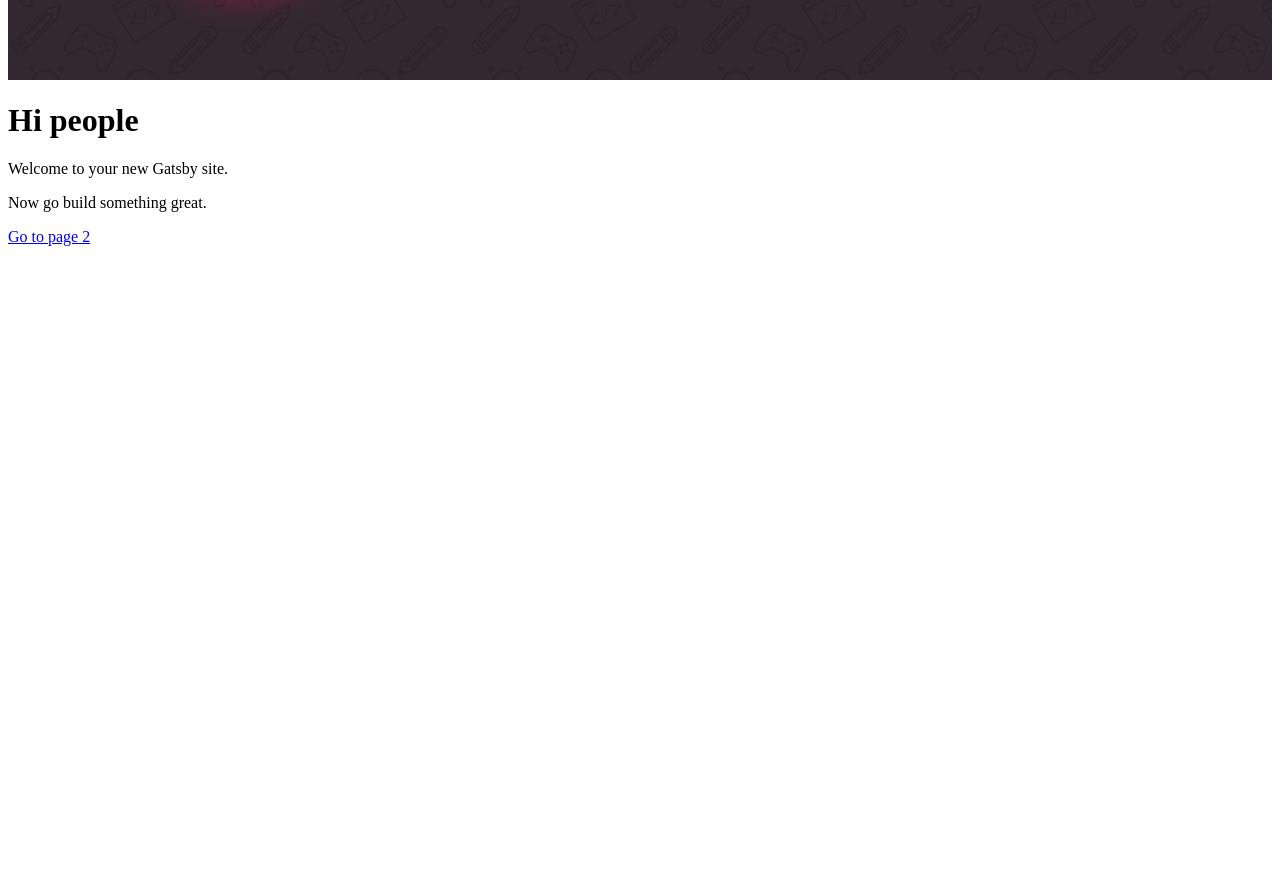
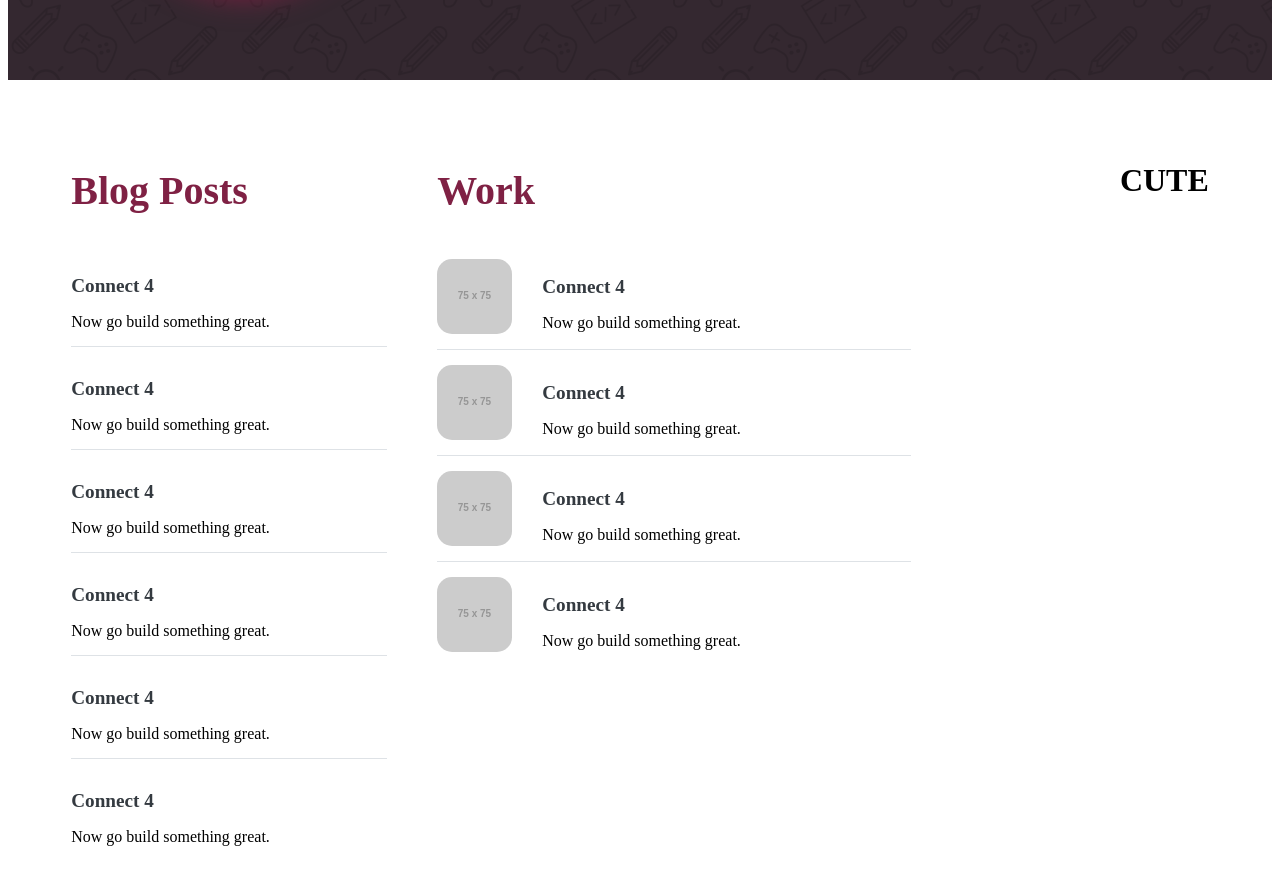
Before and after one commit to AlahmadiQ8/Gatsby-Site, a Gatsby site: page / in a window 1280 px wide. Shown: the part 379-1248 px from the top of the page. Before the commit the page ends 800 px from the top, so only its background shows below. Built offline with nearby package versions, Linux system fonts and the light colour scheme; Gatsby itself is replaced by a stand-in of ours; placeholder pictures from the web are drawn by us.

Commit message:
started with PageIndex

```diff
--- a/src/components/Banner/index.scss
+++ b/src/components/Banner/index.scss
@@ -7,6 +7,13 @@
   background-image: url('./pattern-3.png');
   background-repeat: repeat;
   color: white;
+  margin-bottom: 20px;
+  @include media-breakpoint-up(md) {
+    margin-bottom: 40px;
+  }
+  @include media-breakpoint-up(lg) {
+    margin-bottom: 60px;
+  }
 }
 
 .banner__content-wrapper {
--- /dev/null
+++ b/src/components/PageIndex/ProjectEntry.jsx
@@ -0,0 +1,20 @@
+import React from 'react';
+
+import Flex from '../Flex';
+
+const ProjectEntry = ({ imgURl, alt }) => {
+  const img = <img className="entry__img" src={imgURl} alt={alt} />;
+  return (
+    <div className="entry">
+      <Flex valign="center">
+        {imgURl ? img : null}
+        <div>
+          <h2 className="entry__h2">Connect 4</h2>
+          <p className="entry__p">Now go build something great.</p>
+        </div>
+      </Flex>
+    </div>
+  );
+};
+// style={{ borderRadius: '20%', marginRight: '30px' }}
+export default ProjectEntry;
--- /dev/null
+++ b/src/components/PageIndex/index.js
@@ -0,0 +1,47 @@
+import React from 'react';
+import Link from 'gatsby-link';
+
+import Flex from '../Flex';
+import Container from '../Container';
+
+import ProjectEntry from './ProjectEntry';
+
+import './index.scss';
+
+const PageIndex = () => {
+  return (
+    <div className="page-index">
+      <Container>
+        <Flex halign="space-between">
+          <Flex className="page-index__first-section">
+            <div className="page-index__col">
+              <h1 className="page-index__h1">Blog Posts</h1>
+              <div>
+                <ProjectEntry />
+                <ProjectEntry />
+                <ProjectEntry />
+                <ProjectEntry />
+                <ProjectEntry />
+                <ProjectEntry />
+              </div>
+            </div>
+            <div className="page-index__col">
+              <h1 className="page-index__h1">Work</h1>
+              <div>
+                <ProjectEntry imgURl="http://via.placeholder.com/75x75" />
+                <ProjectEntry imgURl="http://via.placeholder.com/75x75" />
+                <ProjectEntry imgURl="http://via.placeholder.com/75x75" />
+                <ProjectEntry imgURl="http://via.placeholder.com/75x75" />
+              </div>
+            </div>
+          </Flex>
+          <div>
+            <h1>CUTE</h1>
+          </div>
+        </Flex>
+      </Container>
+    </div>
+  );
+};
+
+export default PageIndex;
--- /dev/null
+++ b/src/components/PageIndex/index.scss
@@ -0,0 +1,64 @@
+@import '../../styles/variables';
+@import '../../styles/mixins/breakpoints';
+
+$gutter:   25px;
+
+// two thirds of xl width
+$first-section-width: map-get($grid-breakpoints, xl) * .7;
+
+// first sectoin col widths
+$col-width-1: $first-section-width * 0.4;
+$col-width-2: $first-section-width - $col-width-1;
+
+.page-index__h1 {
+  color: map-get($colors, brand);
+  font-size: 2.5rem;
+  // font-weight: 400;
+  margin-bottom: 30px;
+}
+
+.page-index__col {
+  margin-left: $gutter;
+  margin-right: $gutter;
+
+  &:first-of-type {
+    width: $col-width-1;
+    margin-left: 0;
+  }
+  &:last-of-type {
+    width: $col-width-2;
+    margin-right: 0;
+  }
+}
+
+.page-index__first-section {
+  width: $first-section-width;
+}
+
+.entry {
+  padding-top: 15px;
+  padding-bottom: 15px;
+  border-bottom: 1px solid map-get($grays, "300");
+  &:last-of-type {
+    border-bottom: none;
+  }
+}
+
+.entry__h2 {
+  font-size: 1.2rem;
+  margin-bottom: .1rem;
+  color: map-get($grays, "800");
+  transition: color .4s ease-out;
+  &:hover {
+    color: map-get($colors, brandLight);
+  }
+}
+
+.entry__p {
+  margin-bottom: 0;
+}
+
+.entry__img {
+  border-radius: 20%;
+  margin-right: 30px;
+}
--- a/src/pages/index.js
+++ b/src/pages/index.js
@@ -1,19 +1,14 @@
-import React from 'react'
-import Link from 'gatsby-link'
+import React from 'react';
+
 
 import Banner from '../components/Banner';
+import PageIndex from '../components/PageIndex';
 
 const IndexPage = () => (
   <div>
     <Banner />
+    <PageIndex />
+  </div>
+);
 
-    <div>
-      <h1>Hi people</h1>
-      <p>Welcome to your new Gatsby site.</p>
-      <p>Now go build something great.</p>
-      <Link to="/page-2/">Go to page 2</Link>
-    </div>
-  </div>
-)
-
-export default IndexPage
+export default IndexPage;
```
